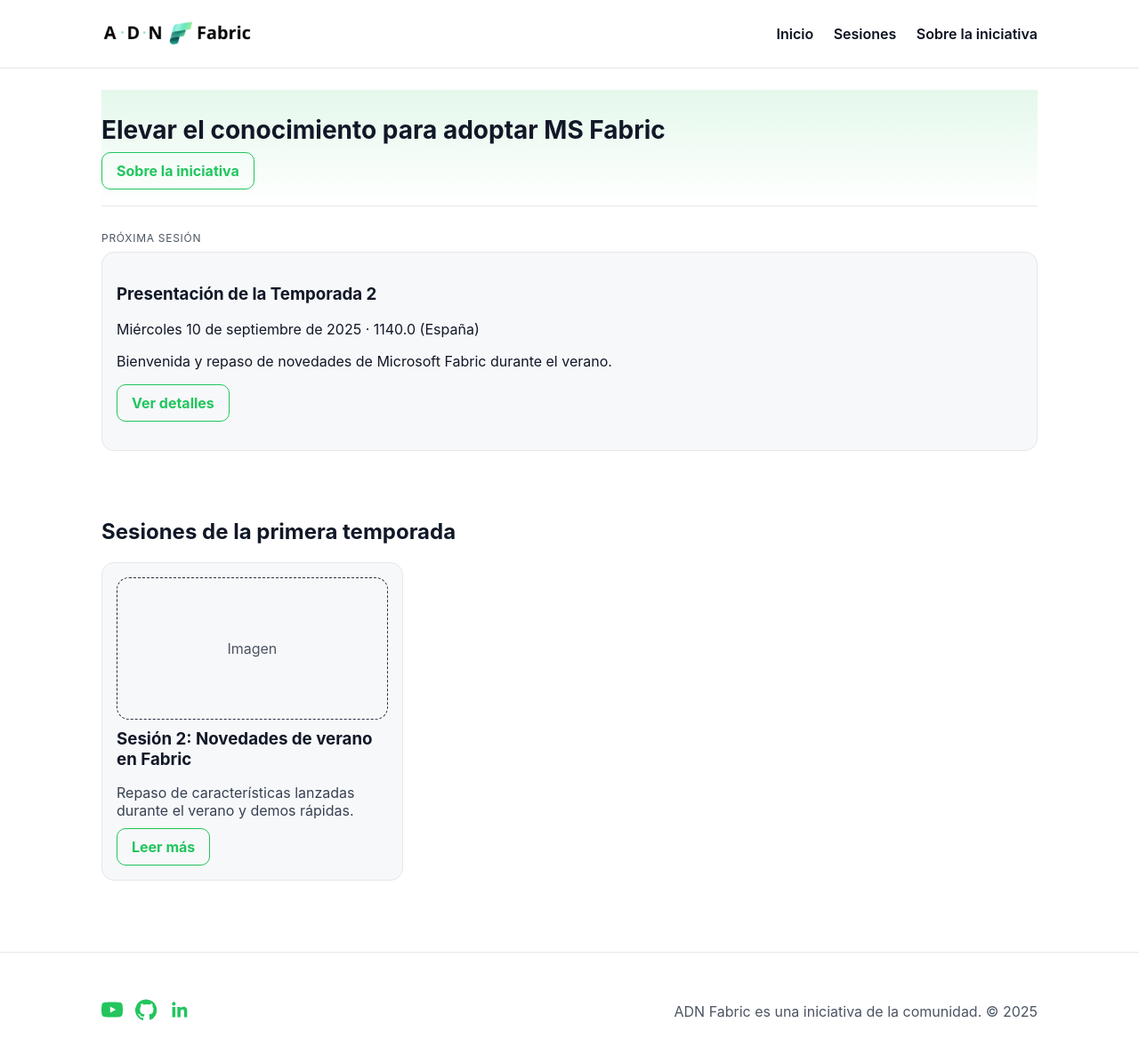
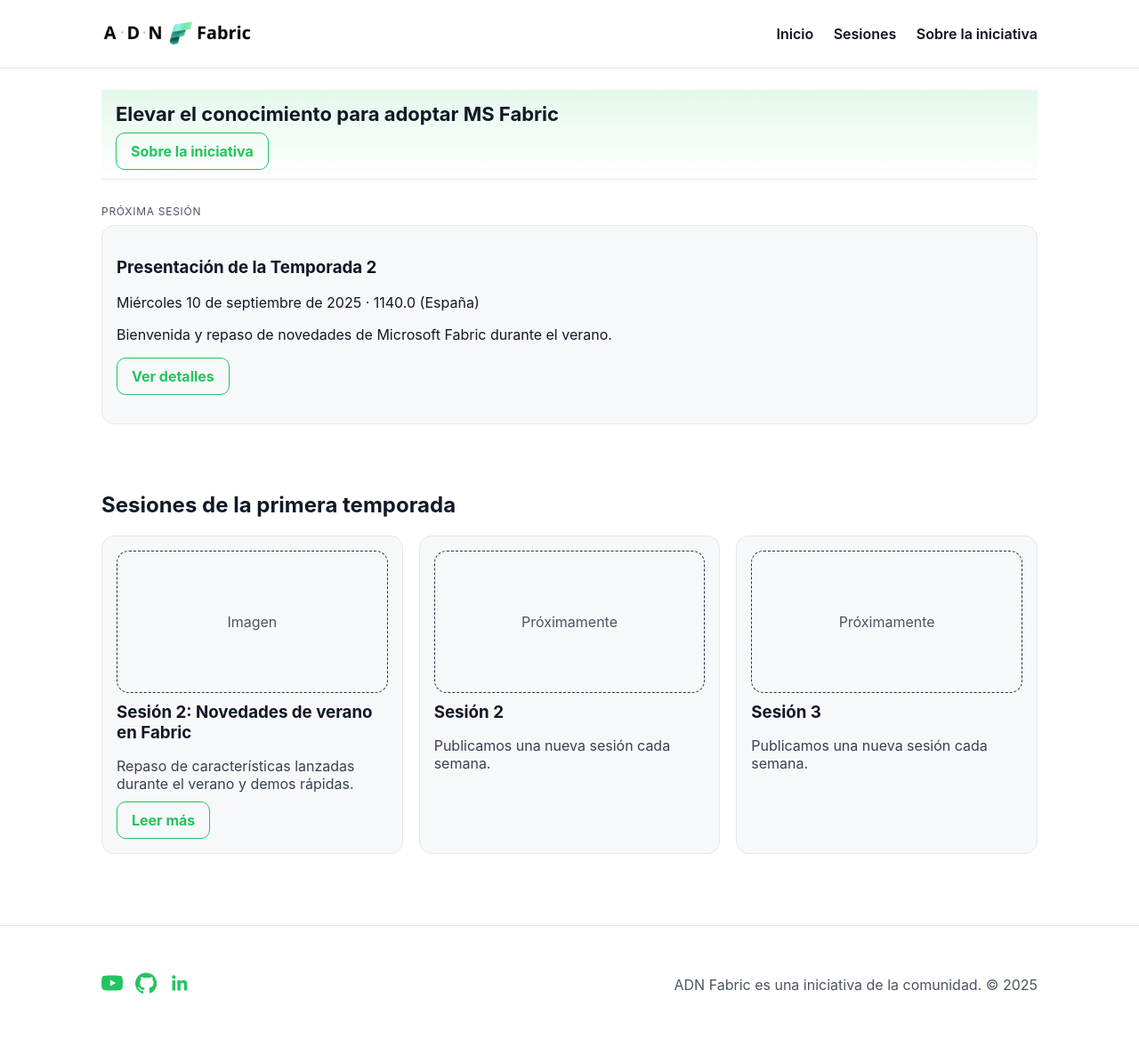
Before and after one commit to ADNFabric/ADNFabric, a Jekyll site: the page built from docs/index.md, in a window 1280 px wide and 1203 px high. Shown: the top 1186 px of the window at 89% size. Built offline with Jekyll 4.4.1, drawn with Linux system fonts in a browser that asks for light colours.

Commit message:
Ajustes en el sitio web

```diff
--- a/docs/assets/css/main.css
+++ b/docs/assets/css/main.css
@@ -17,9 +17,9 @@ a:hover{color:var(--accent-2)}
 .nav a{margin-left:18px;font-weight:600;color:var(--text)}
 .brand{display:flex;align-items:center;gap:10px;font-weight:800}
 .brand img{height:28px;width:auto}
-.hero{padding:28px 0 18px;border-bottom:1px solid var(--border);background:linear-gradient(180deg,rgba(34,197,94,.08),rgba(0,0,0,0))}
-.hero h1{font-size:28px;margin:0 0 8px}
-.hero p{margin:0 0 12px;color:var(--muted);font-size:16px}
+.hero{padding:14px 16px 10px 16px;border-bottom:1px solid var(--border);background:linear-gradient(180deg,rgba(34,197,94,.08),rgba(0,0,0,0))}
+.hero h1{font-size:22px;margin:0 0 8px}
+.hero p{margin:0 0 10px;color:var(--muted);font-size:14px}
 .btn{display:inline-block;border:1px solid var(--accent);padding:10px 16px;border-radius:10px;font-weight:700}
 .kicker{letter-spacing:.06em;text-transform:uppercase;color:var(--muted);font-size:12px;margin-bottom:8px}
 .section{padding:28px 0}
@@ -35,8 +35,9 @@ a:hover{color:var(--accent-2)}
 .icon{width:24px;height:24px;display:inline-block}
 @media (max-width: 860px){
   .card-grid{grid-template-columns:1fr}
-  .hero h1{font-size:22px}
-  .hero p{font-size:14px}
+  .hero{padding:10px 6px 6px 6px;}
+  .hero h1{font-size:18px}
+  .hero p{font-size:12px}
 }
 body{color:#111827}
 .header{background:rgba(255,255,255,.8)}
--- a/docs/index.md
+++ b/docs/index.md
@@ -22,10 +22,11 @@ layout: default
       </article>
     {% endfor %}
   {% assign published = published | compact %}
-  {% assign count = published | size %}
-  <!-- Debug: count={{ count }} -->
+    {% assign count = published | size %}
+    <!-- Debug: count={{ count }} -->
     {% if count < 3 %}
-      {% for i in (count+1)..3 %}
+      {% assign start = count | plus: 1 %}
+      {% for i in (start..3) %}
       <article class="card">
         <div class="placeholder">Próximamente</div>
         <h3>Sesión {{ i }}</h3>
```
